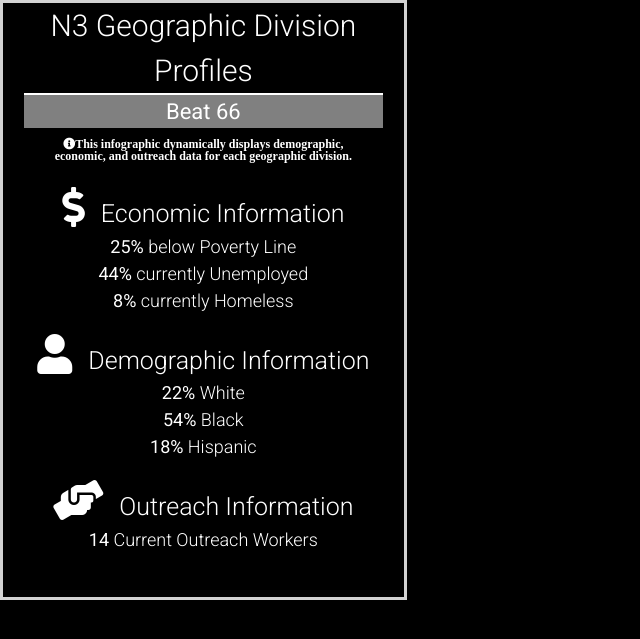
After one commit to ncaldwell17/gvallocation2, a Python web app: template src/templates/sandbox.html in a window 1280 px wide. The commit adds this page. Shown: the top 639 px of the page, without its empty margins (0-640 px from the left). Run offline with Jinja, Linux system fonts and the light colour scheme; the template is opened without the code that fills it, so the values that code supplies are empty; some libraries are stand-ins or nearby versions.

Commit message:
sidebar visual

```diff
--- a/src/static/graphic.css
+++ b/src/static/graphic.css
@@ -29,12 +29,6 @@
     text-align: center;
     font-size: 20px;
     color: white;
-}
-
-
-.graybox {
-    height: 200px;
-    background-color: darkgray;
 }
 
 .graphic {
@@ -146,3 +140,37 @@ h4 {
     height: 50px;
     margin: 1.5% auto;
 }
+
+/* Sidebar CSS */
+#infoDisplay {
+    border: 3px solid lightgray;
+    height: 650px;
+    color: white;
+}
+
+.sidebar-title {
+    border-bottom: 2px solid white;
+    text-align: center;
+    font-size: 30px;
+}
+.sidebar-subtitle {
+    font-size: 22px;
+    text-align: center;
+    font-weight: bolder;
+    background-color: gray;
+}
+
+.info-text {
+    font-size: 12px;
+}
+.infographic {
+    margin-top: 20px;
+}
+.icon-square {
+    text-align: center;
+    font-size: 25px;
+}
+.infonumeral {
+    text-align: center;
+    font-size: 18px;
+}
--- a/src/static/makemap.js
+++ b/src/static/makemap.js
@@ -9,7 +9,19 @@ function renderChloropleth(opt) {
 
     document.getElementById('policeBeatsOption').classList.remove('active');
     document.getElementById('zipcodesOption').classList.remove('active');
+    document.getElementById('districtsOption').classList.remove('active');
     document.getElementById(`${opt}Option`).classList.add('active');
+
+    if (opt === 'policeBeats') {
+        document.getElementById('geoDivisionButton').innerHTML = "Police Beats";
+    }
+    else if (opt === 'zipcodes') {
+        document.getElementById('geoDivisionButton').innerHTML = "Zip Codes";
+    }
+    else if (opt === 'districts') {
+        document.getElementById('geoDivisionButton').innerHTML = "Districts";
+    }
+
     let mapDiv = document.getElementById("graphicContainer");
     let svg = d3.select(mapDiv).append("svg");
     const filepath = `../static/resources/scores/${opt}_ordered.json`;
@@ -79,8 +91,50 @@ function handleMouseOut(d, i) { //add interactivity here
 
 function create_markup(data) {
     const markup = `
-    <div class='graybox'>
-        <h2>${data.properties.BEAT_ID}</h2>
+    <div class="row">
+        <div class="col-md-10 mx-auto sidebar-title">N3 Geographic Division Profiles</div>
+    </div>
+    <div class="row">
+        <div class="col-md-10 mx-auto sidebar-subtitle">${data.properties.BEAT_ID}</div>
+    </div>
+    <div class="row">
+        <div class="col-md-10 mx-auto" style="text-align: center; margin-top: 10px">
+            <i class="fas fa-info-circle info-text">This infographic dynamically displays demographic, economic, and outreach data for each geographic division.</i>
+        </div>
+    </div>
+    <div class="row infographic">
+        <div class="col-md-12 mx-auto icon-square">
+            <i class="fas fa-dollar-sign" style="font-size: 40px; margin-right: 10px;"></i> Economic Information
+        </div>
+    </div>
+    <div class="row">
+        <div class="col-md-12 mx-auto infonumeral">
+            <b>25%</b> below Poverty Line<br>
+            <b>44%</b> currently Unemployed<br>
+            <b>8%</b> currently Homeless<br>
+        </div>
+    </div>
+    <div class="row infographic">
+        <div class="col-md-12 mx-auto icon-square">
+            <i class="fas fa-user" style="font-size: 40px; margin-right: 10px;"></i> Demographic Information
+        </div>
+    </div>
+    <div class="row">
+        <div class="col-md-12 mx-auto infonumeral">
+            <b>22%</b> White <br>
+            <b>54%</b> Black <br>
+            <b>18%</b> Hispanic <br>
+        </div>
+    </div>
+    <div class="row infographic">
+        <div class="col-md-12 mx-auto icon-square">
+            <i class="fas fa-hands-helping" style="font-size: 40px; margin-right: 10px;"></i> Outreach Information
+        </div>
+    </div>
+    <div class="row">
+        <div class="col-md-12 mx-auto infonumeral">
+            <b>14</b> Current Outreach Workers
+        </div>
     </div>
 `;
     return markup
--- /dev/null
+++ b/src/templates/sandbox.html
@@ -0,0 +1,123 @@
+<!DOCTYPE html>
+<html lang="en">
+<head>
+    <meta charset="UTF-8">
+    <title>Sandbox</title>
+    <link rel="stylesheet" href="../static/graphic.css">
+    <link rel="stylesheet" href="https://use.fontawesome.com/releases/v5.8.2/css/all.css">
+    <script src="https://d3js.org/d3.v4.min.js" charset="utf-8"></script>
+    <script src="https://code.jquery.com/jquery-3.4.1.min.js"></script>
+    <script src="../static/makemap.js"></script>
+    <script src="../static/submit.js"></script>
+    <link rel="stylesheet" href="https://stackpath.bootstrapcdn.com/bootstrap/4.3.1/css/bootstrap.min.css">
+    <link rel="stylesheet" href="https://maxcdn.bootstrapcdn.com/font-awesome/4.7.0/css/font-awesome.min.css">
+    <script src="https://ajax.googleapis.com/ajax/libs/jquery/3.3.1/jquery.min.js"></script>
+    <script src="https://cdnjs.cloudflare.com/ajax/libs/popper.js/1.14.7/umd/popper.min.js"></script>
+    <script src="https://stackpath.bootstrapcdn.com/bootstrap/4.3.1/js/bootstrap.min.js"></script>
+    <!-- Font Awesome -->
+    <link rel="stylesheet" href="https://use.fontawesome.com/releases/v5.8.2/css/all.css">
+    <!-- Google Fonts -->
+    <link rel="stylesheet" href="https://fonts.googleapis.com/css?family=Roboto:300,400,500,700&display=swap">
+    <!-- Bootstrap core CSS -->
+    <link href="https://cdnjs.cloudflare.com/ajax/libs/twitter-bootstrap/4.4.1/css/bootstrap.min.css" rel="stylesheet">
+    <!-- Material Design Bootstrap -->
+    <link href="https://cdnjs.cloudflare.com/ajax/libs/mdbootstrap/4.16.0/css/mdb.min.css" rel="stylesheet">
+
+
+    <style>
+        body {
+            background-color: black;
+            margin: 0;
+            color: white;
+        }
+        #infoDisplay {
+            border: 3px solid lightgray;
+            height: 600px;
+        }
+
+        .sidebar-title {
+            border-bottom: 2px solid white;
+            text-align: center;
+            font-size: 30px;
+        }
+        .sidebar-subtitle {
+            font-size: 22px;
+            text-align: center;
+            font-weight: bolder;
+            background-color: gray;
+        }
+
+        .info-text {
+            font-size: 12px;
+        }
+        .infographic {
+            margin-top: 20px;
+        }
+        .icon-square {
+            text-align: center;
+            font-size: 25px;
+        }
+        .infonumeral {
+            text-align: center;
+            font-size: 18px;
+        }
+
+
+    </style>
+</head>
+<body>
+
+<div class="row">
+    <div class="col-md-4">
+        <div id="infoDisplay">
+            <div class="row">
+                <div class="col-md-10 mx-auto sidebar-title">N3 Geographic Division Profiles</div>
+            </div>
+            <div class="row">
+                <div class="col-md-10 mx-auto sidebar-subtitle">Beat 66</div>
+            </div>
+            <div class="row">
+                <div class="col-md-10 mx-auto" style="text-align: center; margin-top: 10px">
+                    <i class="fas fa-info-circle info-text">This infographic dynamically displays demographic, economic, and outreach data for each geographic division.</i>
+                </div>
+            </div>
+            <div class="row infographic">
+                <div class="col-md-12 mx-auto icon-square">
+                    <i class="fas fa-dollar-sign" style="font-size: 40px; margin-right: 10px;"></i> Economic Information
+                </div>
+            </div>
+            <div class="row">
+                <div class="col-md-12 mx-auto infonumeral">
+                    <b>25%</b> below Poverty Line<br>
+                    <b>44%</b> currently Unemployed<br>
+                    <b>8%</b> currently Homeless<br>
+                </div>
+            </div>
+            <div class="row infographic">
+                <div class="col-md-12 mx-auto icon-square">
+                    <i class="fas fa-user" style="font-size: 40px; margin-right: 10px;"></i> Demographic Information
+                </div>
+            </div>
+            <div class="row">
+                <div class="col-md-12 mx-auto infonumeral">
+                    <b>22%</b> White <br>
+                    <b>54%</b> Black <br>
+                    <b>18%</b> Hispanic <br>
+                </div>
+            </div>
+            <div class="row infographic">
+                <div class="col-md-12 mx-auto icon-square">
+                    <i class="fas fa-hands-helping" style="font-size: 40px; margin-right: 10px;"></i> Outreach Information
+                </div>
+            </div>
+            <div class="row">
+                <div class="col-md-12 mx-auto infonumeral">
+                    <b>14</b> Current Outreach Workers
+                </div>
+            </div>
+        </div>
+    </div>
+</div>
+
+</body>
+</html>
```
Also changed, not shown: src/templates/graphic.html (+75 -2 lines).
